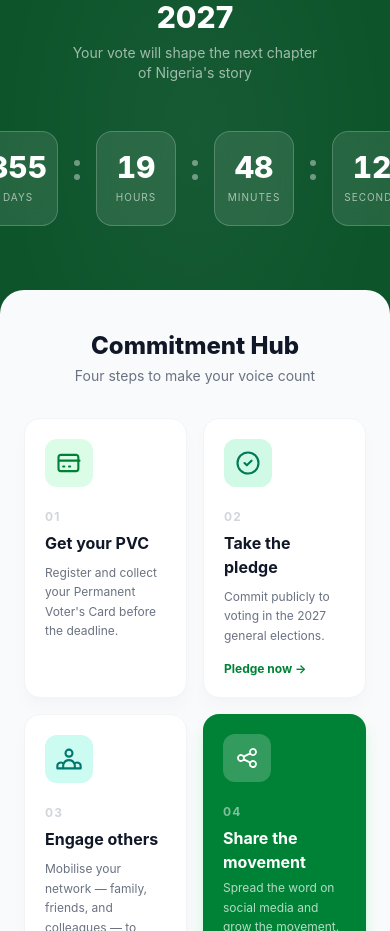
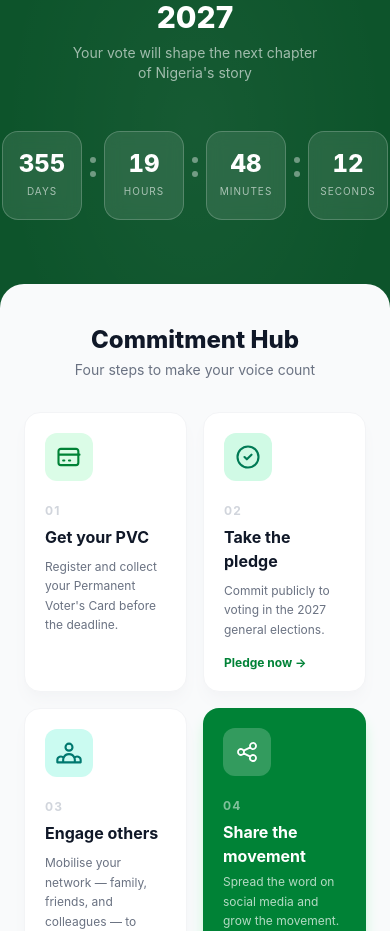
Before and after one commit to mrseewhy/iwin, a React (Vite) app: page / in a window 390 px wide. Shown: the part 1460-2391 px from the top of the page. Built offline with nearby package versions, Linux system fonts and the light colour scheme.

Commit message:
timer corrected on mobile

```diff
--- a/src/components/Countdown.tsx
+++ b/src/components/Countdown.tsx
@@ -60,7 +60,7 @@ export default function Countdown() {
                 </p>
 
                 {/* Timer boxes */}
-                <div className="flex justify-center gap-4 md:gap-6">
+                <div className="flex justify-center gap-2 md:gap-6 px-10">
                     <TimeBox value={timeLeft.days} label="Days" />
                     <Separator />
                     <TimeBox value={timeLeft.hours} label="Hours" />
@@ -85,7 +85,7 @@ type TimeBoxProps = {
 function TimeBox({ value, label }: TimeBoxProps) {
     return (
         <div className="flex flex-col items-center bg-white/10 backdrop-blur border border-white/20 rounded-2xl px-5 py-5 min-w-[80px] md:min-w-[110px]">
-            <span className="text-3xl md:text-5xl font-extrabold text-white tabular-nums leading-none">
+            <span className="text-2xl sm:text-3xl md:text-5xl font-extrabold text-white tabular-nums leading-none">
                 {String(value).padStart(2, "0")}
             </span>
             <span className="text-[10px] uppercase tracking-widest text-white/60 mt-2">
```
